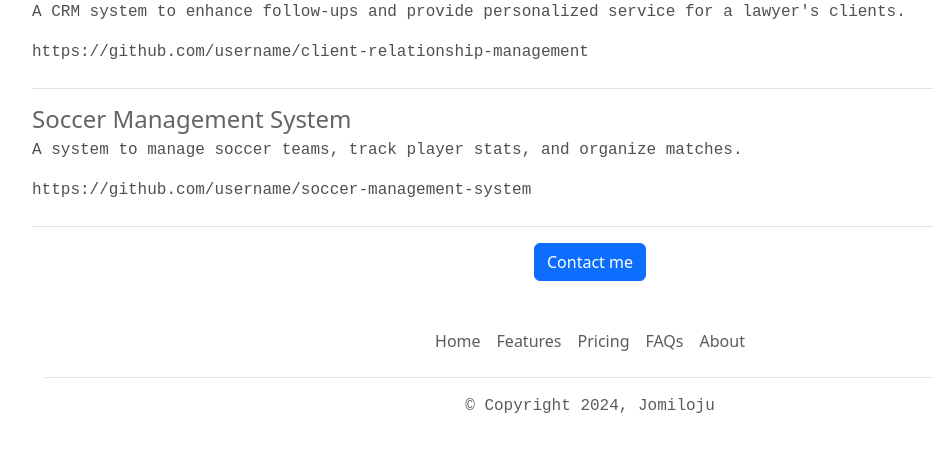
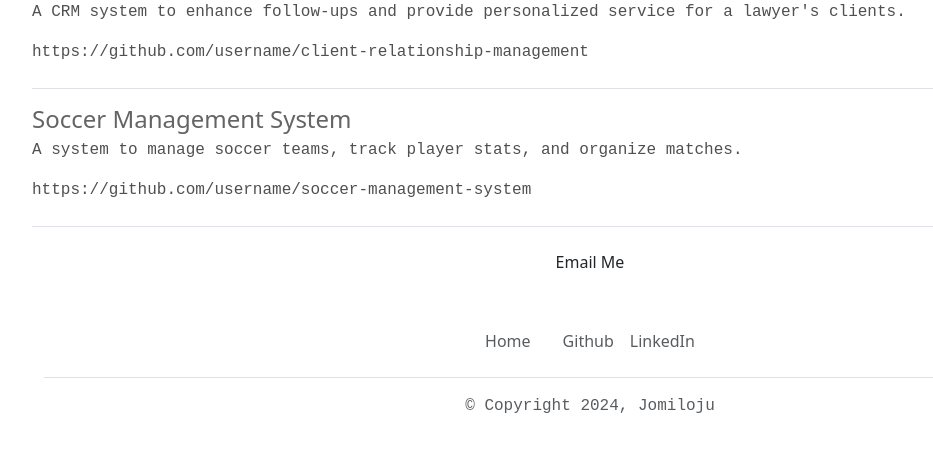
Before and after one commit to oJomiloju/jomi-Flask-v3, a Flask app: page / in a window 1280 px wide. Shown: the part 1461-1935 px from the top of the page, without its empty margins (50-983 px from the left). Run offline with Flask 3, Linux system fonts and the light colour scheme.

Commit message:
changed footer

```diff
--- a/templates/footer.html
+++ b/templates/footer.html
@@ -2,10 +2,9 @@
   <footer class="py-3 my-4">
     <ul class="nav justify-content-center border-bottom pb-3 mb-3">
       <li class="nav-item"><a href="#" class="nav-link px-2 text-body-secondary">Home</a></li>
-      <li class="nav-item"><a href="#" class="nav-link px-2 text-body-secondary">Features</a></li>
-      <li class="nav-item"><a href="#" class="nav-link px-2 text-body-secondary">Pricing</a></li>
-      <li class="nav-item"><a href="#" class="nav-link px-2 text-body-secondary">FAQs</a></li>
-      <li class="nav-item"><a href="#" class="nav-link px-2 text-body-secondary">About</a></li>
+      <li class="nav-item"><a href="#" class="nav-link px-2 text-body-secondary"></a></li>
+      <li class="nav-item"><a href="#" class="nav-link px-2 text-body-secondary">Github</a></li>
+      <li class="nav-item"><a href="#" class="nav-link px-2 text-body-secondary">LinkedIn</a></li>
     </ul>
     <p class="text-center text-body-secondary">&copy; Copyright 2024, Jomiloju</p>
   </footer>
--- a/templates/home.html
+++ b/templates/home.html
@@ -42,7 +42,7 @@
         {% endfor %}
       </div>
       <div class="text-center">
-          <a href="mailto:jomilojuokuwobi@example.com" class="btn btn-primary">Contact me</a>
+          <a href="mailto:jomilojuokuwobi@gmail.com" class="btn">Email Me</a>
       </div>
       <!--<p class="mt-4 text-center">Copyright 2024, Jomiloju</p>-->
       {% include 'footer.html' %}
```
